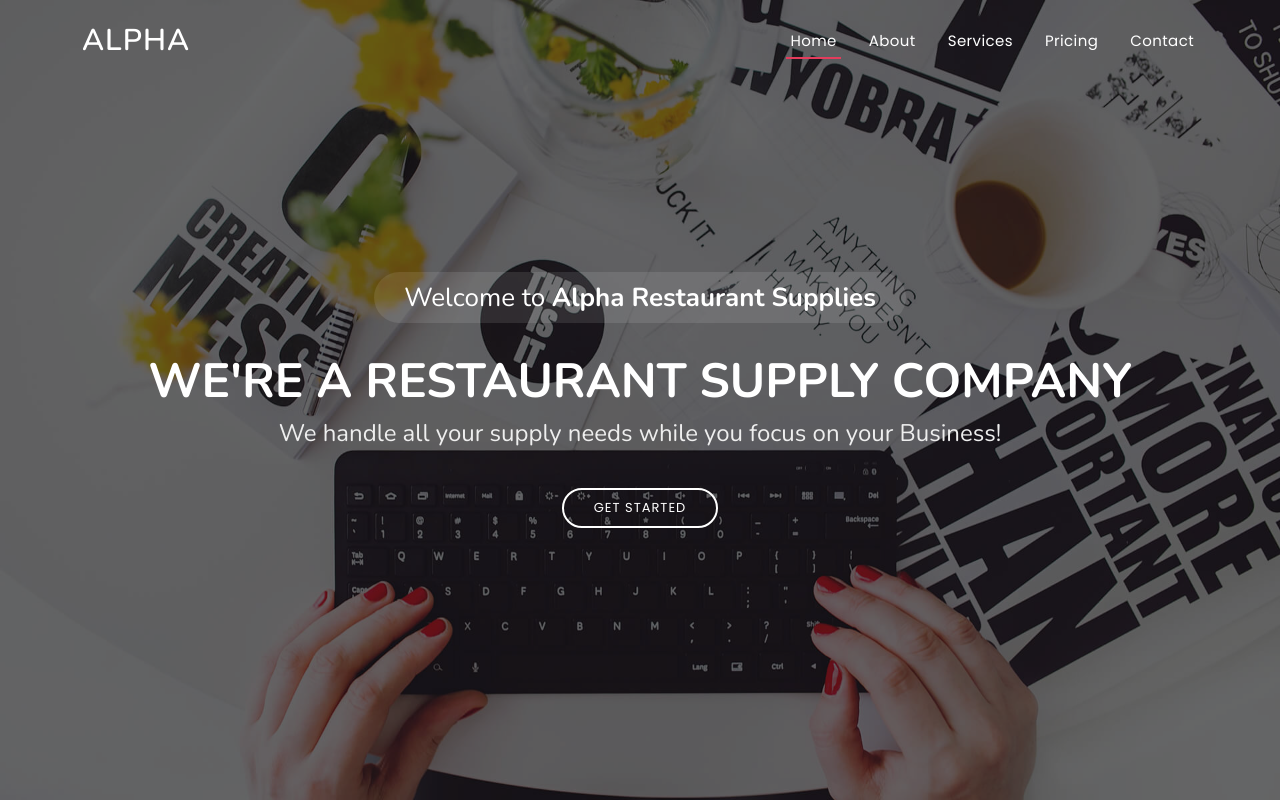
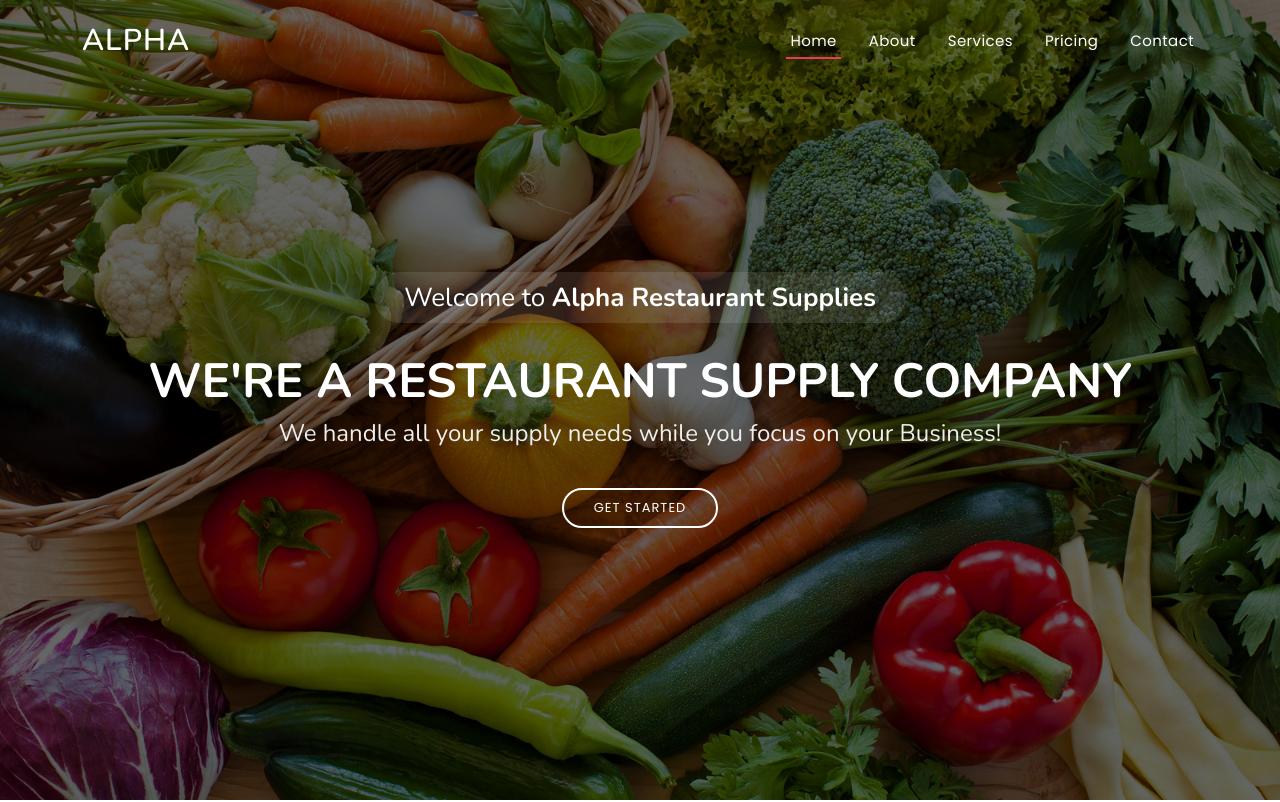
Before and after one commit to dere2625/Alpha, a plain HTML site: page index.html in a window 1280 px wide. Shown: the top 802 px of the page. Drawn offline with nearby package versions, Linux system fonts and the light colour scheme.

Commit message:
landing correction

```diff
--- a/assets/css/style.css
+++ b/assets/css/style.css
@@ -313,7 +313,7 @@ h1, h2, h3, h4, h5, h6 {
 #hero {
   width: 100%;
   height: 100vh;
-  background: url("../img/hero-bg.jpg") top center;
+  background: url("../img/landing.jpg") top center;
   background-size: cover;
   position: relative;
 }
```
Also changed, not shown: assets/img/landing.jpg (added).
